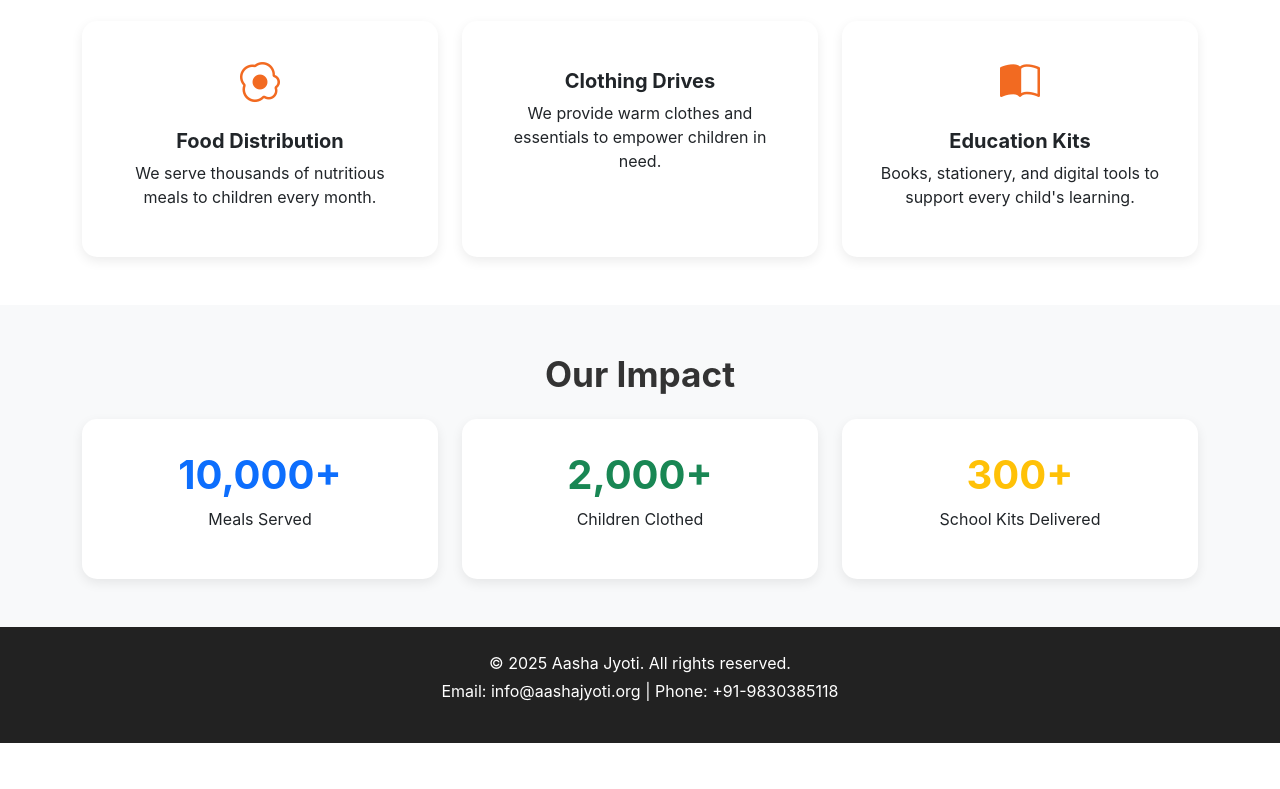
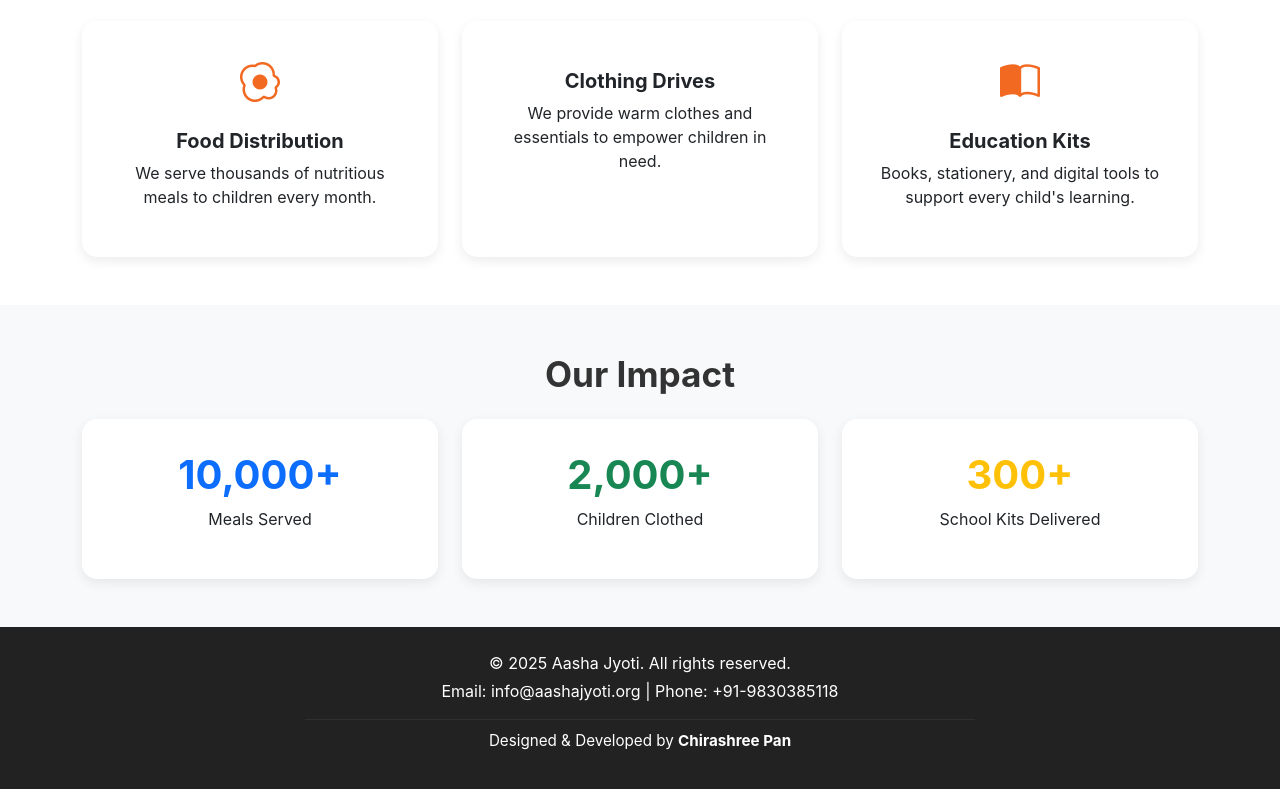
Before and after one commit to CHIRASHREE-PAN/aasha-jyoti-ngo, a plain HTML site: page index.html in a window 1280 px wide. Shown: the part 899-1688 px from the top of the page. Before the commit the page ends 1642 px from the top, so only its background shows below. Drawn offline with nearby package versions, Linux system fonts and the light colour scheme.

Commit message:
index.html

```diff
--- a/index.html
+++ b/index.html
@@ -176,8 +176,11 @@
   <div class="container">
     <p class="mb-1">&copy; 2025 Aasha Jyoti. All rights reserved.</p>
     <p>Email: info@aashajyoti.org | Phone: +91-9830385118</p>
+    <hr style="border-top: 1px solid #555; width: 60%; margin: 10px auto;">
+    <p style="font-size: 0.95rem;">Designed & Developed by <strong>Chirashree Pan</strong></p>
   </div>
 </footer>
+
 
 <script src="https://cdn.jsdelivr.net/npm/bootstrap@5.3.0/dist/js/bootstrap.bundle.min.js"></script>
 </body>
```
